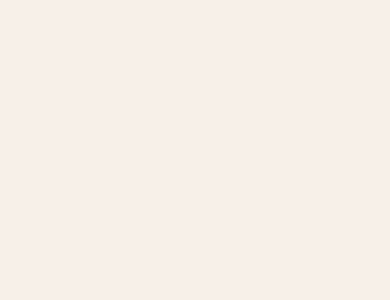
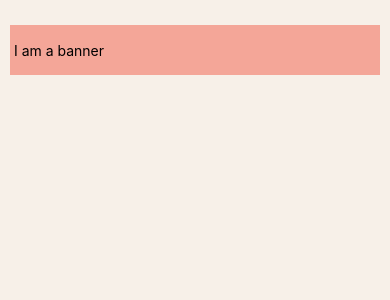
Before and after one commit to favourrr-a/rn-assignment3-11014111, a React Native app: screen / in a window 390 px wide. Shown: the top 300 px of the page. Built offline with nearby package versions, Linux system fonts and the light colour scheme.

Commit message:
Create Banner component and bannerStyles.js
I modified App.js and appStyles.js to accomodate the Banner component nicely

```diff
--- a/App.js
+++ b/App.js
@@ -1,11 +1,15 @@
 import { StatusBar } from 'expo-status-bar';
 import { View } from 'react-native';
 import { appStyles } from './styles/appStyles';
+import Banner from './components/banner/Banner.js';
 
 export default function App() {
   return (
     <View style={appStyles.container}>
-      <StatusBar style="auto" />
+      <View style={appStyles.componentsContainer}>
+        <StatusBar style="auto" />
+        <Banner/>
+      </View>
     </View>
   );
 }
--- /dev/null
+++ b/components/banner/Banner.js
@@ -0,0 +1,10 @@
+import {bannerStyles} from '../../styles/bannerStyles/bannerStyles.js'
+import { View, Text } from 'react-native';
+
+export default function Banner(){
+    return(
+        <View style = {bannerStyles.banner_container}>
+            <Text> I am a banner </Text>
+        </View>
+    )
+}
--- a/styles/appStyles.js
+++ b/styles/appStyles.js
@@ -2,9 +2,15 @@ import { StyleSheet } from "react-native";
 
 export const appStyles = StyleSheet.create({
     container: {
+      backgroundColor: '#F7F0E8',
       flex: 1,
-      backgroundColor: '#F7F0E8',
-      alignItems: 'center',
-      justifyContent: 'center',
     },
+    componentsContainer: {
+      marginTop: 25,
+      marginBottom: 25,
+      marginLeft: 10,
+      marginRight: 10,
+      display: 'flex',
+      flexDirection: 'column',
+    }
   });
--- /dev/null
+++ b/styles/bannerStyles/bannerStyles.js
@@ -0,0 +1,10 @@
+import { StyleSheet } from "react-native";
+
+export const bannerStyles = StyleSheet.create({
+    banner_container: {
+      width: '100%',
+      height: 50,
+      backgroundColor: '#F4A698',
+      justifyContent: 'center',
+    },
+  });
```
